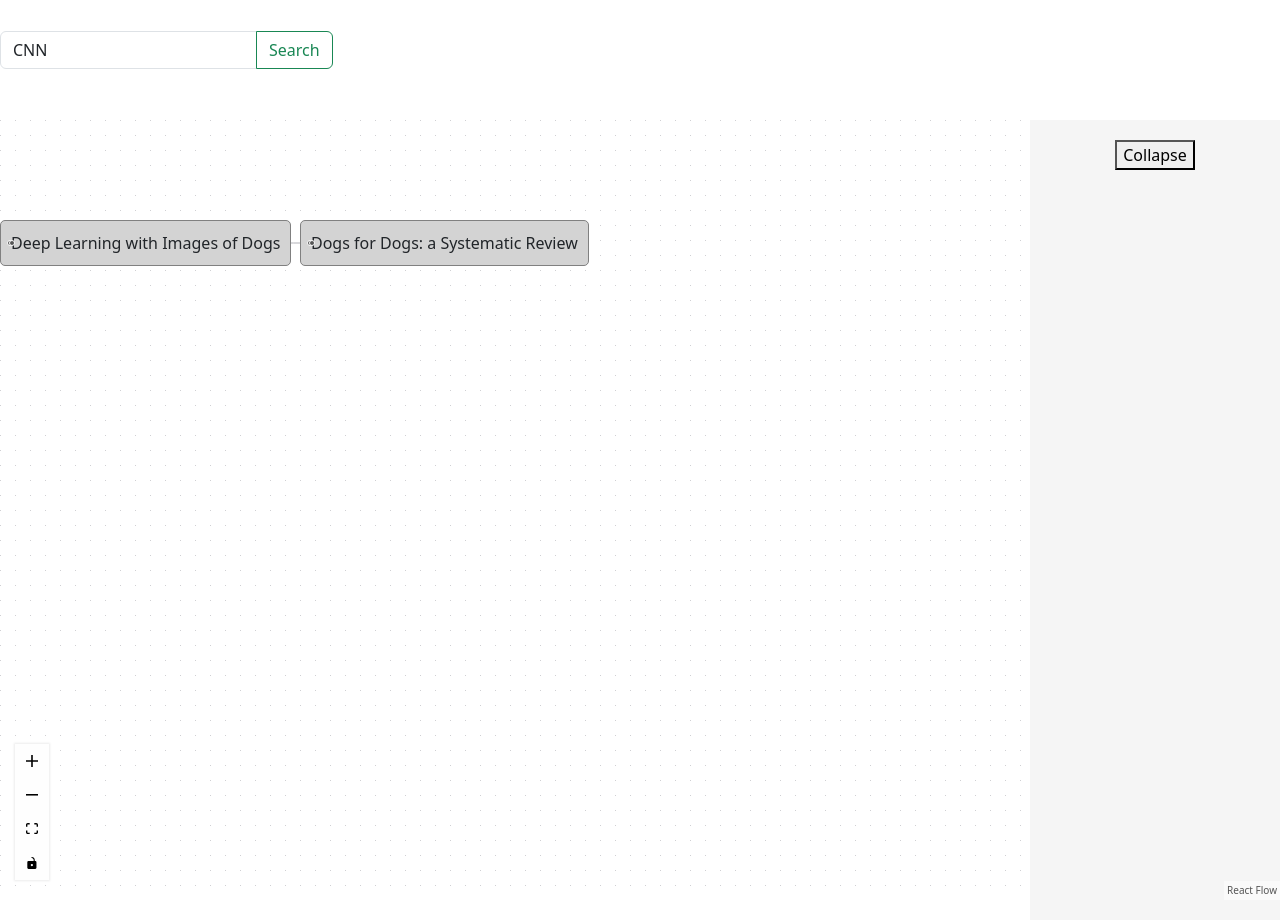
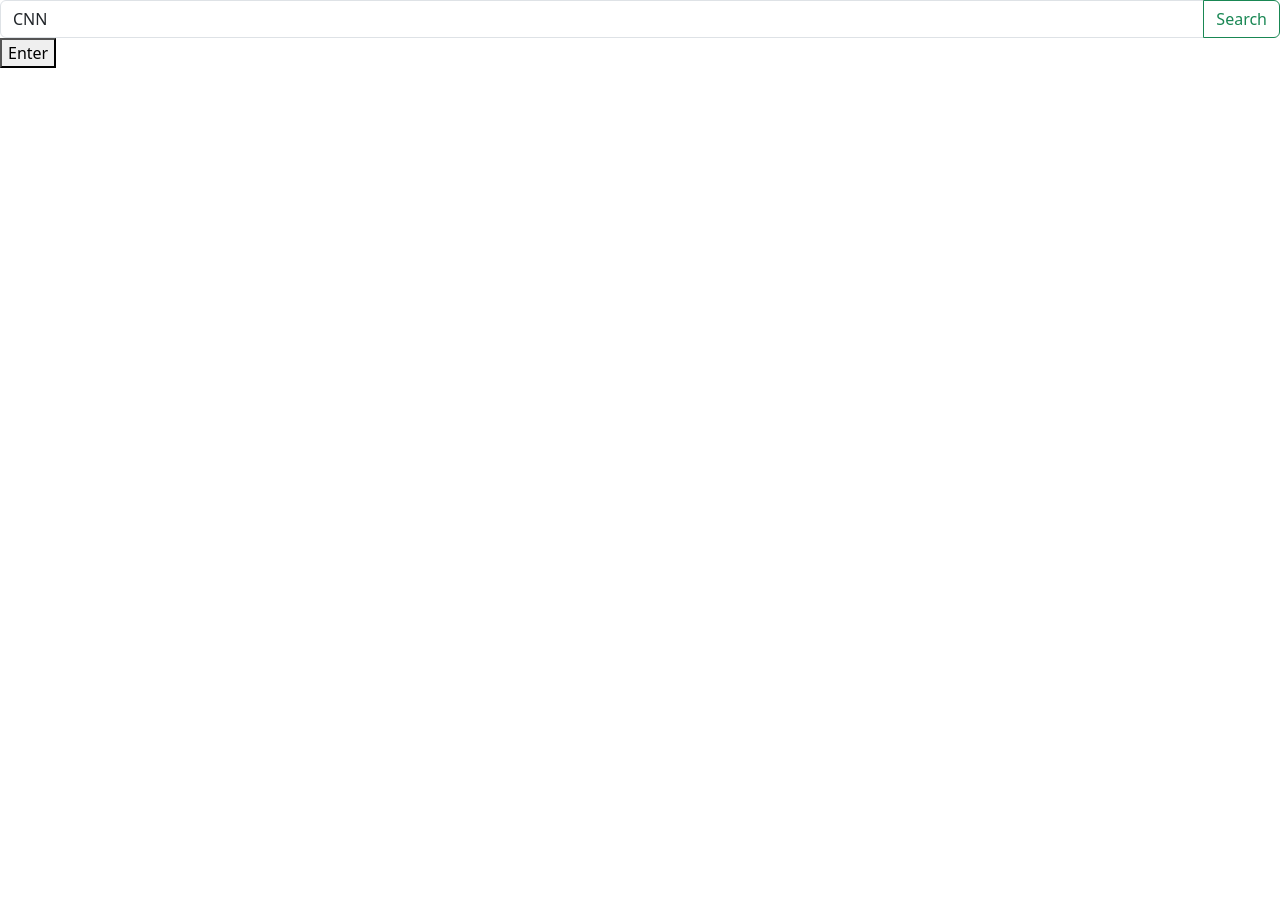
Before and after one commit to Sebiancoder/PaperBulb, a React (Create React App) app in the folder frontend/: page / in a window 1280 px wide. After the commit the page ends 800 px from the top, so only its background shows below. Built offline with nearby package versions, Linux system fonts and the light colour scheme.

Commit message:
landingpage

```diff
--- a/frontend/src/App.js
+++ b/frontend/src/App.js
@@ -1,17 +1,27 @@
 import React, { useState } from 'react';
 import Flow from './Flow';
 import Search from './Search';
+import LandingPage from './LandingPage';
 import './App.css';
 import 'react-flow-renderer/dist/style.css';
 
 function App() {
   const [selectedNode, setSelectedNode] = useState(null);
   const [isCollapsed, setIsCollapsed] = useState(false);
+  const [isLandingPage, setIsLandingPage] = useState(true);  // Step 1
 
   const handleNodeClick = (node) => {
     console.log("Node clicked:", node);
-    setSelectedNode(node); // Update the selectedNode state
+    setSelectedNode(node);
   };
+
+  const handleEnterSite = () => {   // Step 4
+    setIsLandingPage(false);
+  };
+
+  if (isLandingPage) {
+    return <LandingPage handleEnterSite={handleEnterSite} />;
+  }
 
   return (
     <div className="app">
@@ -20,9 +30,7 @@ function App() {
       </div>
 
       <div className="body">
-        {/* Pass the onNodeClick callback to FlowComponent */}
         <Flow onNodeClick={handleNodeClick} />
-
         <div className={`sidebar ${isCollapsed ? 'collapsed' : ''}`}>
           <button onClick={() => { setIsCollapsed(!isCollapsed) }}>
             {isCollapsed ? 'Expand' : 'Collapse'}
@@ -32,7 +40,6 @@ function App() {
               <h3>Node Details</h3>
               <p>ID: {selectedNode?.id}</p>
               <p>Label: {selectedNode?.data.label}</p>
-              {/* Add more details or actions here */}
             </div>
           )}
         </div>
--- /dev/null
+++ b/frontend/src/LandingPage.js
@@ -0,0 +1,23 @@
+import React, { useState } from 'react';
+import Search from './Search';
+
+const LandingPage = ({ handleEnterSite }) => {
+    const [papers, setPapers] = useState([]);
+
+    return (
+        <div>
+            <Search setPapers={setPapers} />
+            <div className="papers-grid">
+                {papers.map((paper, index) => (
+                    <div key={index} className="paper">
+                        <h2>{paper.title}</h2>
+                        <p>{paper.abstract}</p>
+                    </div>
+                ))}
+            </div>
+            <button onClick={handleEnterSite}>Enter</button>
+        </div>
+    );
+};
+
+export default LandingPage;
--- a/frontend/src/Search.js
+++ b/frontend/src/Search.js
@@ -1,12 +1,15 @@
 import React, { useState } from 'react';
 import { Form, FormControl, Button } from 'react-bootstrap';
+import sendBackendRequest from './sendBackendRequest.js';
 
-function Search() {
+function Search({ setPapers }) {
     const [searchText, setSearchText] = useState('CNN');
 
-    const handleSearch = (event) => {
+    const handleSearch = async (event) => {
         event.preventDefault();
         console.log(`Searching for ${searchText}`);
+        const papersResponse = await sendBackendRequest(searchText);
+        setPapers(papersResponse);
     };
 
     return (
```
